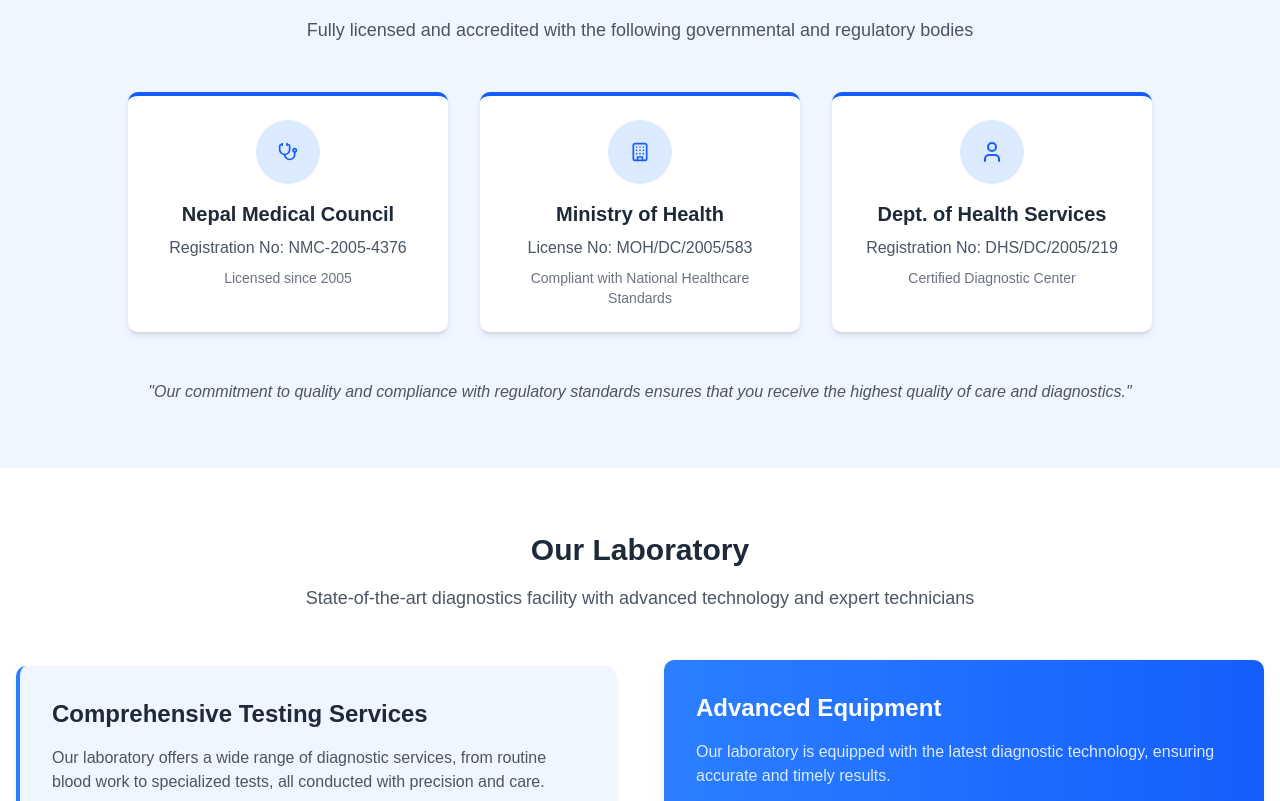
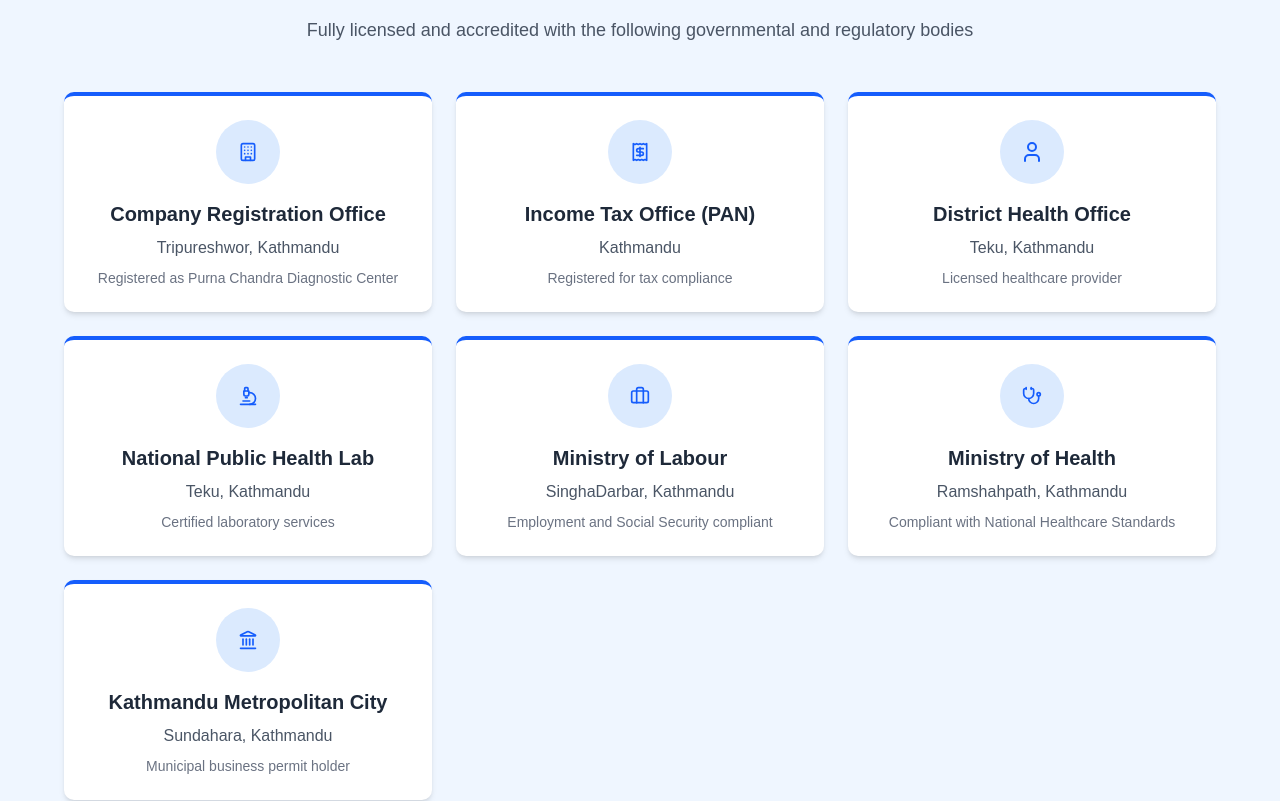
Before and after one commit to bichitra-linux/medical-website, a Next.js app: page /about in a window 1280 px wide. Shown: the part 1293-2094 px from the top of the page. Built offline with nearby package versions, Linux system fonts and the light colour scheme; no server answers; the database is empty.

Commit message:
feat: Update compliance section in About Us page with new regulatory details and icons

```diff
--- a/src/pages/about/index.tsx
+++ b/src/pages/about/index.tsx
@@ -222,35 +222,81 @@
             </p>
           </div>
 
-          <div className="grid grid-cols-1 md:grid-cols-2 lg:grid-cols-3 gap-8 max-w-5xl mx-auto">
-            {/* Nepal Medical Council */}
+          <div className="grid grid-cols-1 md:grid-cols-2 lg:grid-cols-3 gap-6 max-w-6xl mx-auto">
+            {/* Company Registration Office */}
             <div className="bg-white p-6 rounded-lg shadow-md border-t-4 border-blue-600 flex flex-col items-center text-center">
               <div className="w-16 h-16 bg-blue-100 rounded-full flex items-center justify-center mb-4">
-                {getIconComponent("Stethoscope") || <Heart className="h-6 w-6 text-blue-600" />}
+                {getIconComponent("Building") || <Target className="h-6 w-6 text-blue-600" />}
               </div>
-              <h3 className="text-xl font-semibold mb-2 text-gray-800">Nepal Medical Council</h3>
-              <p className="text-gray-600 mb-2">Registration No: NMC-2005-4376</p>
-              <p className="text-sm text-gray-500">Licensed since 2005</p>
+              <h3 className="text-xl font-semibold mb-2 text-gray-800">
+                Company Registration Office
+              </h3>
+              <p className="text-gray-600 mb-2">Tripureshwor, Kathmandu</p>
+              <p className="text-sm text-gray-500">Registered as Purna Chandra Diagnostic Center</p>
+            </div>
+
+            {/* Income Tax Office */}
+            <div className="bg-white p-6 rounded-lg shadow-md border-t-4 border-blue-600 flex flex-col items-center text-center">
+              <div className="w-16 h-16 bg-blue-100 rounded-full flex items-center justify-center mb-4">
+                {getIconComponent("Receipt") || <Target className="h-6 w-6 text-blue-600" />}
+              </div>
+              <h3 className="text-xl font-semibold mb-2 text-gray-800">Income Tax Office (PAN)</h3>
+              <p className="text-gray-600 mb-2">Kathmandu</p>
+              <p className="text-sm text-gray-500">Registered for tax compliance</p>
+            </div>
+
+            {/* District Health Office */}
+            <div className="bg-white p-6 rounded-lg shadow-md border-t-4 border-blue-600 flex flex-col items-center text-center">
+              <div className="w-16 h-16 bg-blue-100 rounded-full flex items-center justify-center mb-4">
+                {getIconComponent("FirstAid") || <User className="h-6 w-6 text-blue-600" />}
+              </div>
+              <h3 className="text-xl font-semibold mb-2 text-gray-800">District Health Office</h3>
+              <p className="text-gray-600 mb-2">Teku, Kathmandu</p>
+              <p className="text-sm text-gray-500">Licensed healthcare provider</p>
+            </div>
+
+            {/* National Public Health Lab */}
+            <div className="bg-white p-6 rounded-lg shadow-md border-t-4 border-blue-600 flex flex-col items-center text-center">
+              <div className="w-16 h-16 bg-blue-100 rounded-full flex items-center justify-center mb-4">
+                {getIconComponent("Microscope") || <Heart className="h-6 w-6 text-blue-600" />}
+              </div>
+              <h3 className="text-xl font-semibold mb-2 text-gray-800">
+                National Public Health Lab
+              </h3>
+              <p className="text-gray-600 mb-2">Teku, Kathmandu</p>
+              <p className="text-sm text-gray-500">Certified laboratory services</p>
+            </div>
+
+            {/* Ministry of Labour */}
+            <div className="bg-white p-6 rounded-lg shadow-md border-t-4 border-blue-600 flex flex-col items-center text-center">
+              <div className="w-16 h-16 bg-blue-100 rounded-full flex items-center justify-center mb-4">
+                {getIconComponent("Briefcase") || <Target className="h-6 w-6 text-blue-600" />}
+              </div>
+              <h3 className="text-xl font-semibold mb-2 text-gray-800">Ministry of Labour</h3>
+              <p className="text-gray-600 mb-2">SinghaDarbar, Kathmandu</p>
+              <p className="text-sm text-gray-500">Employment and Social Security compliant</p>
             </div>
 
             {/* Ministry of Health */}
             <div className="bg-white p-6 rounded-lg shadow-md border-t-4 border-blue-600 flex flex-col items-center text-center">
               <div className="w-16 h-16 bg-blue-100 rounded-full flex items-center justify-center mb-4">
-                {getIconComponent("Building") || <Target className="h-6 w-6 text-blue-600" />}
+                {getIconComponent("Stethoscope") || <Target className="h-6 w-6 text-blue-600" />}
               </div>
               <h3 className="text-xl font-semibold mb-2 text-gray-800">Ministry of Health</h3>
-              <p className="text-gray-600 mb-2">License No: MOH/DC/2005/583</p>
+              <p className="text-gray-600 mb-2">Ramshahpath, Kathmandu</p>
               <p className="text-sm text-gray-500">Compliant with National Healthcare Standards</p>
             </div>
 
-            {/* Department of Health Services */}
+            {/* Kathmandu Metropolitan City */}
             <div className="bg-white p-6 rounded-lg shadow-md border-t-4 border-blue-600 flex flex-col items-center text-center">
               <div className="w-16 h-16 bg-blue-100 rounded-full flex items-center justify-center mb-4">
-                {getIconComponent("Certificate") || <User className="h-6 w-6 text-blue-600" />}
+                {getIconComponent("Landmark") || <User className="h-6 w-6 text-blue-600" />}
               </div>
-              <h3 className="text-xl font-semibold mb-2 text-gray-800">Dept. of Health Services</h3>
-              <p className="text-gray-600 mb-2">Registration No: DHS/DC/2005/219</p>
-              <p className="text-sm text-gray-500">Certified Diagnostic Center</p>
+              <h3 className="text-xl font-semibold mb-2 text-gray-800">
+                Kathmandu Metropolitan City
+              </h3>
+              <p className="text-gray-600 mb-2">Sundahara, Kathmandu</p>
+              <p className="text-sm text-gray-500">Municipal business permit holder</p>
             </div>
           </div>
 
```
